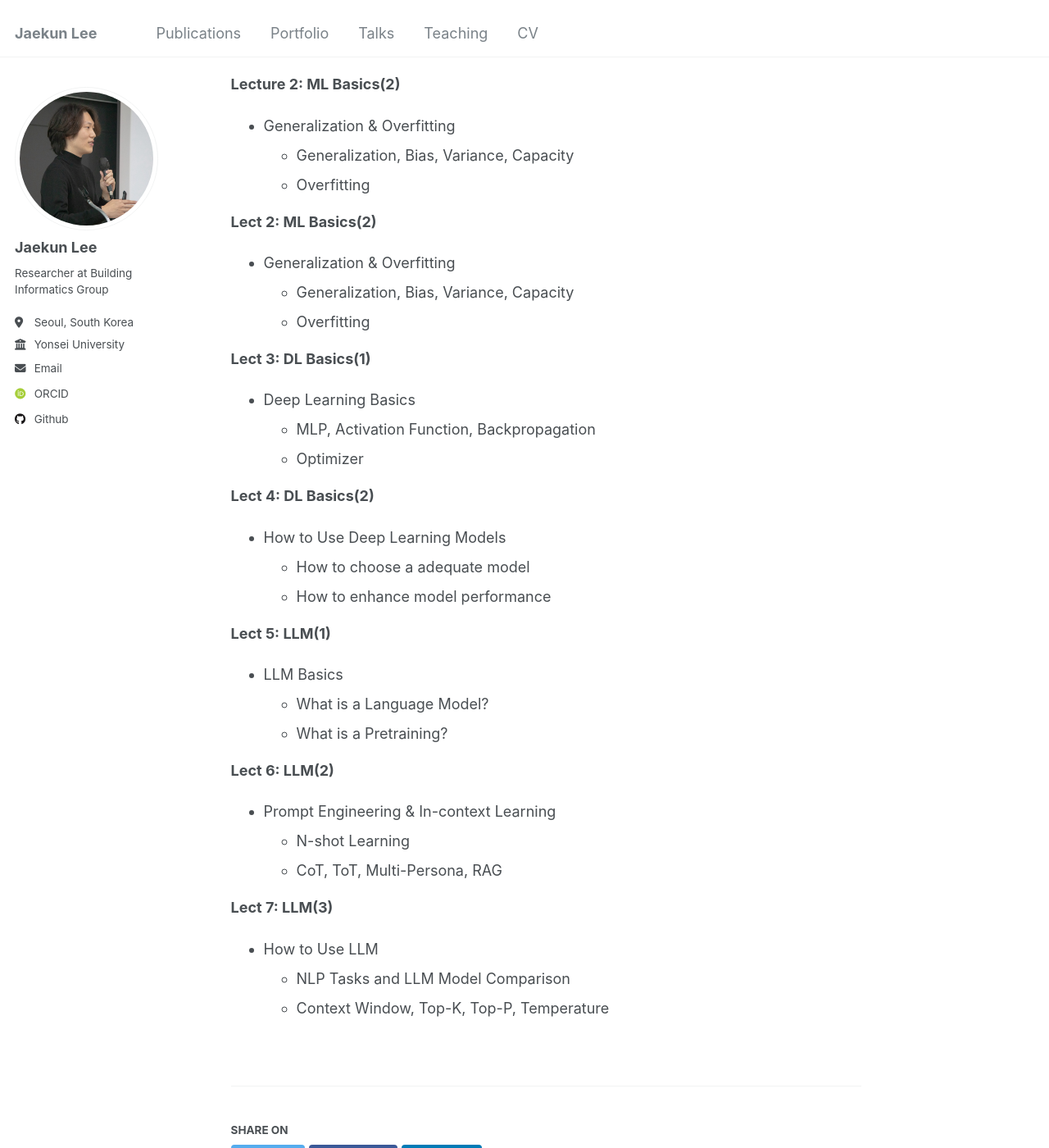
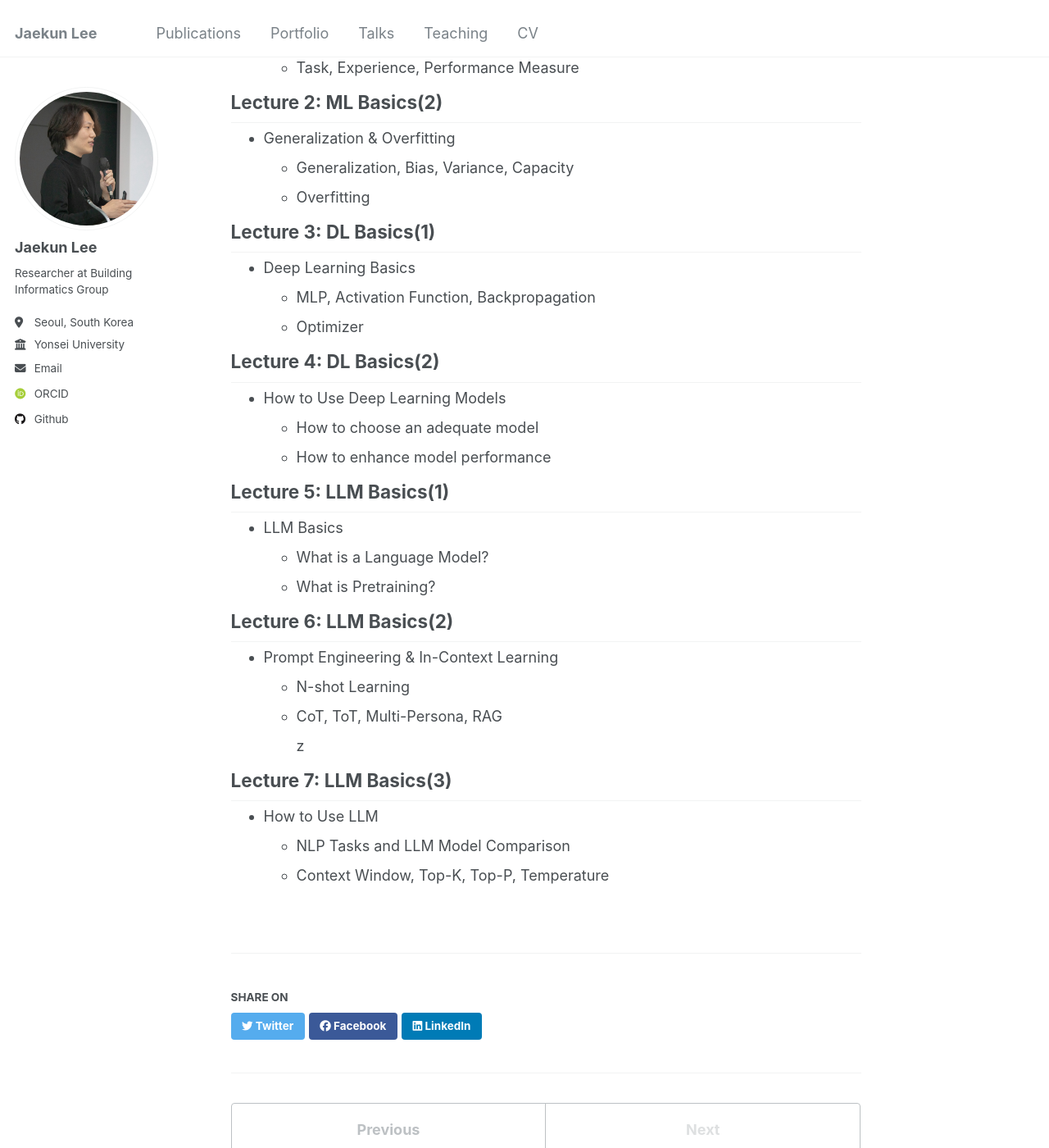
Before and after one commit to jake102518/jake102518.github.io, a Jekyll site: the page built from _teaching/2024-winter-nocodeDL.md, in a window 1280 px wide and 1400 px high, scrolled down 433 px. Shown: the whole window at 82% size. Built offline with Jekyll 4.4.1, drawn with Linux system fonts in a browser that asks for light colours; some web fonts are replaced.

```diff
--- a/_teaching/2024-winter-nocodeDL.md
+++ b/_teaching/2024-winter-nocodeDL.md
@@ -12,42 +12,65 @@ An online lecture for non-CS major students who wish to understand the basic con
 
 Syllabus
 ======
-**Lecture 1: ML Basics(1)**
-  * Lecture 1: Machine Learning Basics
-    * AI vs Machine Learning vs Deep Learning
-    * Task, Experience, Performance Measure
+<h2 style="margin-bottom: 5px;">Lecture 1: ML Basics(1)</h2>
+<ul style="margin-top: 0px; margin-bottom: 5px;">
+  <li>Lecture 1: Machine Learning Basics</li>
+  <ul style="margin-top: 0px;">
+    <li>AI vs Machine Learning vs Deep Learning</li>
+    <li>Task, Experience, Performance Measure</li>
+  </ul>
+</ul>
 
-**Lecture 2: ML Basics(2)**
-  * Generalization & Overfitting
-    * Generalization, Bias, Variance, Capacity
-    * Overfitting
+<h2 style="margin-top: 15px; margin-bottom: 5px;">Lecture 2: ML Basics(2)</h2>
+<ul style="margin-top: 0px; margin-bottom: 5px;">
+  <li>Generalization & Overfitting</li>
+  <ul style="margin-top: 0px;">
+    <li>Generalization, Bias, Variance, Capacity</li>
+    <li>Overfitting</li>
+  </ul>
+</ul>
 
-**Lect 2: ML Basics(2)**
-* Generalization & Overfitting
-  * Generalization, Bias, Variance, Capacity
-  * Overfitting
+<h2 style="margin-top: 15px; margin-bottom: 5px;">Lecture 3: DL Basics(1)</h2>
+<ul style="margin-top: 0px; margin-bottom: 5px;">
+  <li>Deep Learning Basics</li>
+  <ul style="margin-top: 0px;">
+    <li>MLP, Activation Function, Backpropagation</li>
+    <li>Optimizer</li>
+  </ul>
+</ul>
 
-**Lect 3: DL Basics(1)**
-* Deep Learning Basics
-  * MLP, Activation Function, Backpropagation
-  * Optimizer
+<h2 style="margin-top: 15px; margin-bottom: 5px;">Lecture 4: DL Basics(2)</h2>
+<ul style="margin-top: 0px; margin-bottom: 5px;">
+  <li>How to Use Deep Learning Models</li>
+  <ul style="margin-top: 0px;">
+    <li>How to choose an adequate model</li>
+    <li>How to enhance model performance</li>
+  </ul>
+</ul>
 
-**Lect 4: DL Basics(2)**
-* How to Use Deep Learning Models
-  * How to choose a adequate model
-  * How to enhance model performance
+<h2 style="margin-top: 15px; margin-bottom: 5px;">Lecture 5: LLM Basics(1)</h2>
+<ul style="margin-top: 0px; margin-bottom: 5px;">
+  <li>LLM Basics</li>
+  <ul style="margin-top: 0px;">
+    <li>What is a Language Model?</li>
+    <li>What is Pretraining?</li>
+  </ul>
+</ul>
 
-**Lect 5: LLM(1)**
-* LLM Basics
-  * What is a Language Model?
-  * What is a Pretraining?
+<h2 style="margin-top: 15px; margin-bottom: 5px;">Lecture 6: LLM Basics(2)</h2>
+<ul style="margin-top: 0px; margin-bottom: 5px;">
+  <li>Prompt Engineering & In-Context Learning</li>
+  <ul style="margin-top: 0px;">
+    <li>N-shot Learning</li>
+    <li>CoT, ToT, Multi-Persona, RAG</li>z
+  </ul>
+</ul>
 
-**Lect 6: LLM(2)**
-* Prompt Engineering & In-context Learning
-  * N-shot Learning
-  * CoT, ToT, Multi-Persona, RAG
-
-**Lect 7: LLM(3)**
-* How to Use LLM
-  * NLP Tasks and LLM Model Comparison
-  * Context Window, Top-K, Top-P, Temperature
+<h2 style="margin-top: 15px; margin-bottom: 5px;">Lecture 7: LLM Basics(3)</h2>
+<ul style="margin-top: 0px;">
+  <li>How to Use LLM</li>
+  <ul style="margin-top: 0px;">
+    <li>NLP Tasks and LLM Model Comparison</li>
+    <li>Context Window, Top-K, Top-P, Temperature</li>
+  </ul>
+</ul>
```
Also changed, not shown: _pages/about.md (+1 -0 lines), _portfolio/portfolio-1.md (+10 -3 lines), _portfolio/portfolio-2.md (added, +18 -0 lines), _portfolio/portfolio-3.md (added, +17 -0 lines), _talks/2024-10-02-workstation.md (+10 -5 lines), _teaching/2019-08-KIPA.md (+2 -3 lines), images/BABEMS_1.png (added), images/BABEMS_2.png (added), images/BABEMS_3.png (added), images/BABEMS_4.png (added), images/BABEMS_main.png (added), images/militaryPolicy_1.png (added), images/militaryPolicy_2.png (added), images/mokkoji_2.jpg (added), 1 more files, 4 other files.
